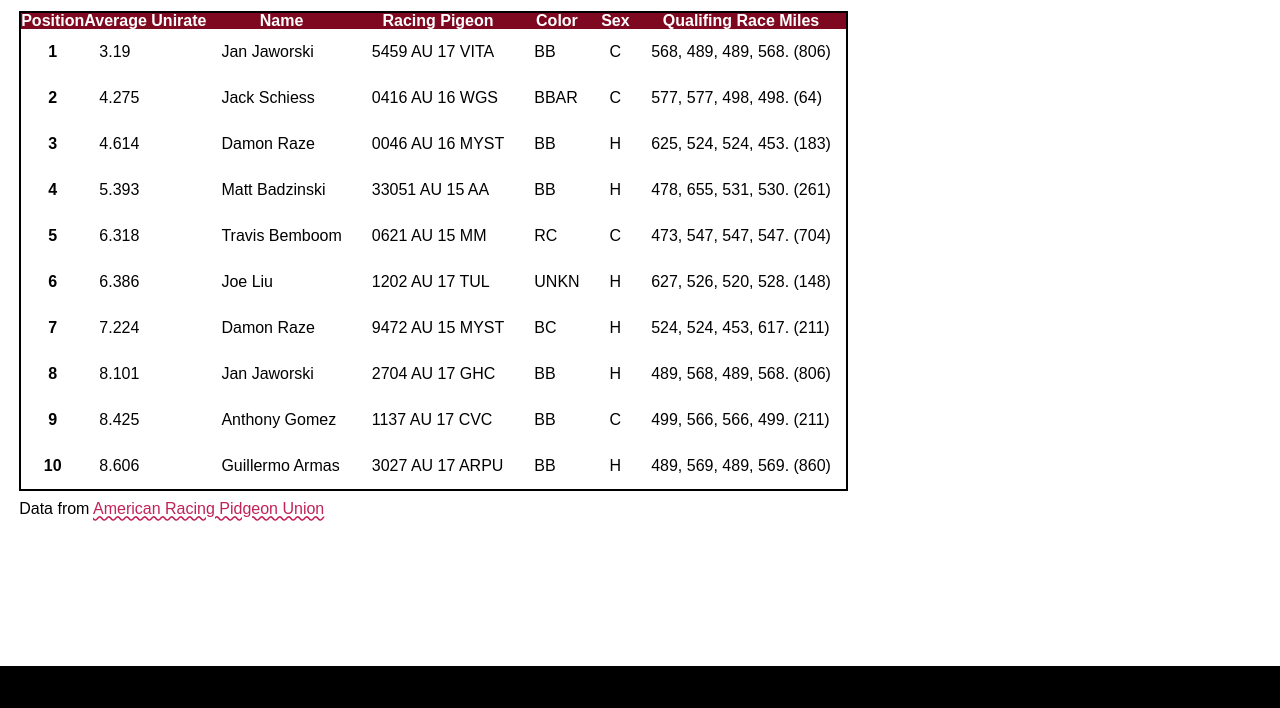
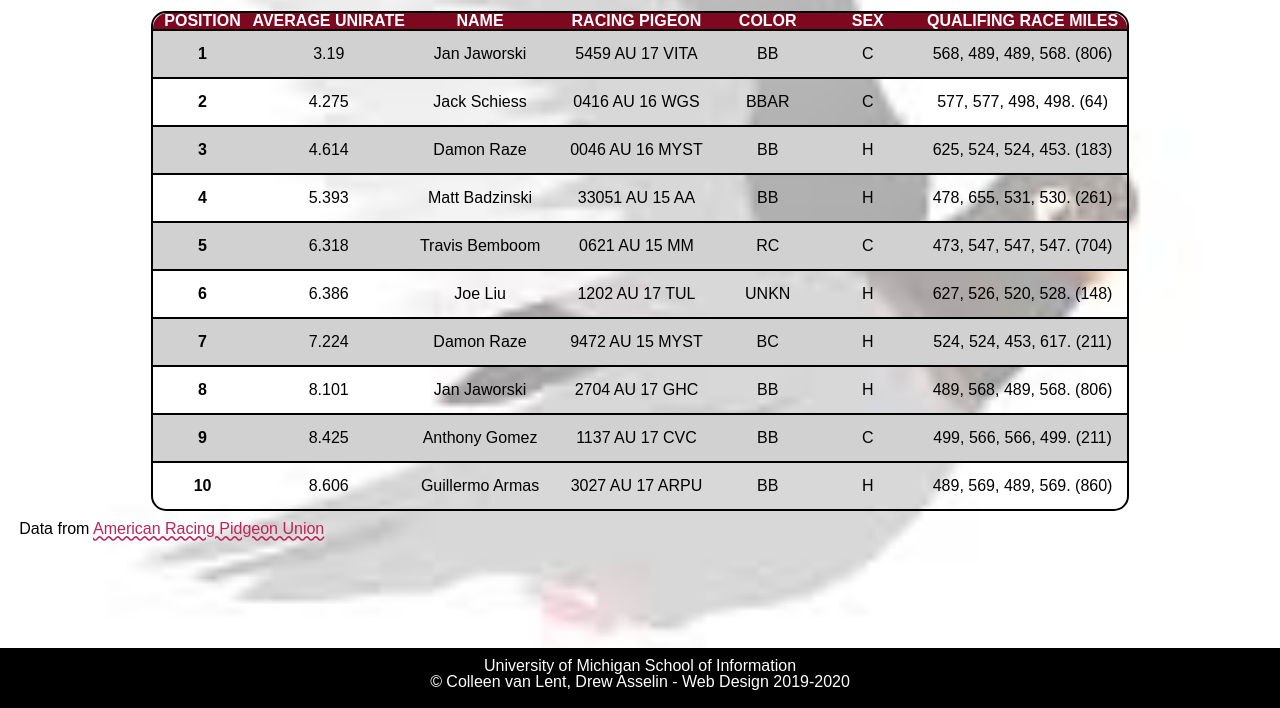
Before and after one commit to shinabarger/homework3, a plain HTML site: page index.html in a window 1280 px wide. Shown: the part 92-800 px from the top of the page. Drawn offline with Linux system fonts and the light colour scheme; a web font is replaced by a local one.

Commit message:
Update style.css

```diff
--- a/css/style.css
+++ b/css/style.css
@@ -16,13 +16,13 @@ body {
     margin: 1.2em;
     background-size: cover;
     background-position: center;
-    background-image: "images/pigeon-background.JPEG";
+    background-image: url("../images/pigeon-background.JPEG");
+    background-color: #DDDDDD;
 }
 
 main {
     margin-bottom: 100px;
 }
-
 
 h1 {
     color: #8000FF;
@@ -36,7 +36,7 @@ caption {
 }
 
 p {
-    color: black;
+    color: #000000;
     font-size: 16px;
     padding-top: 10px;
 }
@@ -49,41 +49,68 @@ a {
 
 table {
     border: 2px solid black;
+    margin-left: auto;
+    margin-right: auto;
+    border-color: #000000;
+    border-radius: 15px;
+    border-collapse: separate;
+}
+
+.rowhead {
+    border-top: 2px solid black;
+}
+
+thead tr th:first-child {
+    border-radius: 15px 0 0 0;
+}
+
+thead tr th:last-child {
+    border-radius: 0 15px 0 0;
 }
 
 .colhead {
     background-color: #7e0820;
     color: white;
+    min-width: 100px;
+    text-align: center;
+    text-transform: uppercase;
 }
 
-.rowhead {}
-
 td {
+    text-align: center;
     padding: 15px;
+    border-color: #000000;
+    border-top: 2px;
+    border-style: solid;
 }
 
-tr {}
-
 *:focus {
-  border: 20px;
-  border-style: solid;
-  border-width: 2px;
-  color: black;
-  outline: 20px;
+    border: 20px;
+    border-style: solid;
+    border-width: 2px;
+    color: #000000;
+    outline: 20px;
 }
 
-thead tr:first-child th:first-child {}
+tr:nth-child(odd) {
+    background-color: #D1D1D1;
+}
+
+tr:hover {
+    background-color: red;
+    opacity: .5;
+}
 
 footer {
     position: fixed;
     left: 0px;
     bottom: 0px;
     width: 100%;
-    background: black;
     text-align: center;
-    color: white;
+    min-height: 60px;
+    background-color: #000000;
 }
 
-:focus {
-
+footer p {
+    color: #FFFFFF;
 }
```
